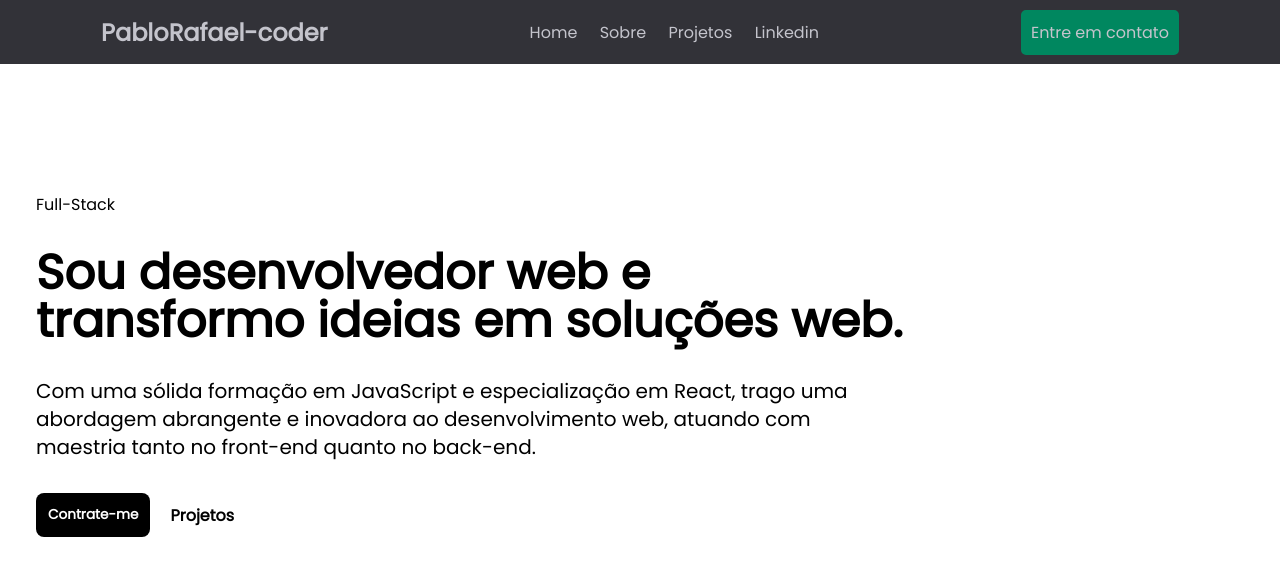
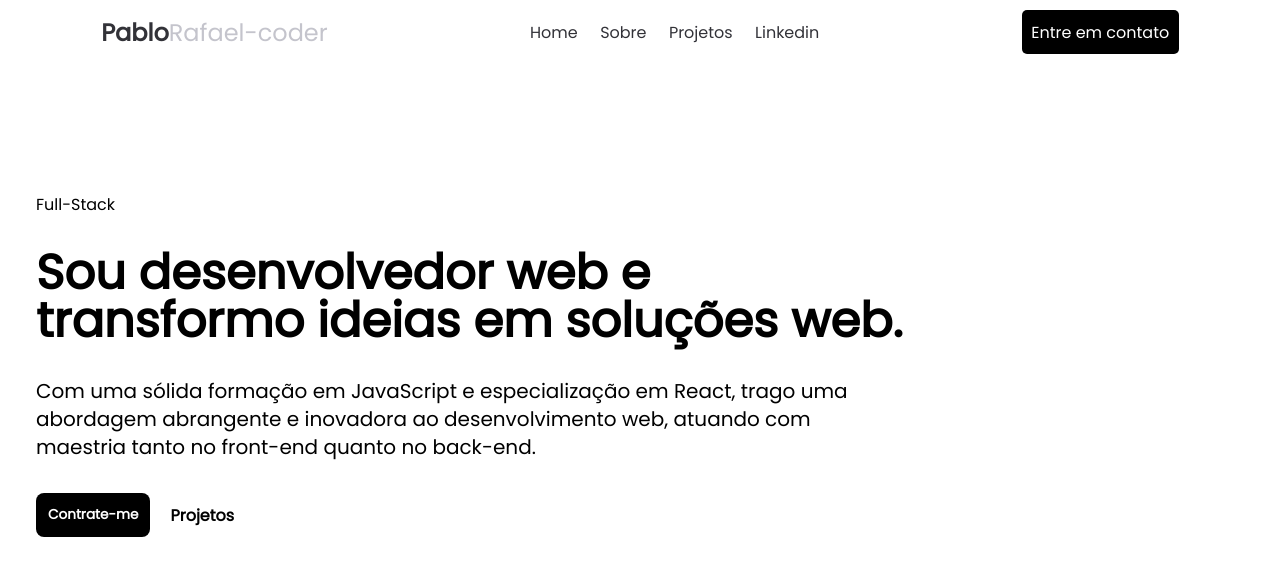
Before and after one commit to PabloRafael-coder/meu-portfolio, a React (Vite) app: page / in a window 1280 px wide. Shown: the top 576 px of the page. Built offline with nearby package versions, Linux system fonts and the light colour scheme.

Commit message:
feat: Add styles in the header

```diff
--- a/src/components/Header.module.css
+++ b/src/components/Header.module.css
@@ -2,12 +2,15 @@
     display: flex;
     justify-content: space-around;
     align-items: center;
-
-    background: var(--gray-600);
     height: 4rem;
 }
 
 .header h2 {
+    color: var(--gray-600);
+}
+
+.header span {
+    font-weight: 300;
     color: var(--gray-300);
 }
 
@@ -18,15 +21,14 @@
 
 .headerlist a {
     text-decoration: none;
-    color: var(--gray-300);
+    color: var(--gray-600);
 }
 
 .headerLink {
-    border: 2px solid var(--green-500);
     border-radius: 5px;
-    padding: 0.5rem;
-    background: var(--green-500);
-    color: var(--gray-300);
+    background: var(--black);
+    padding: 0.6rem;
+    color: var(--white);
     text-decoration: none;
 
 }
```
